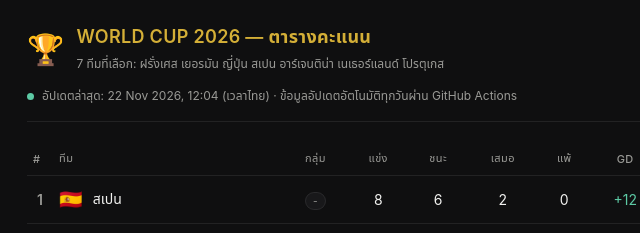
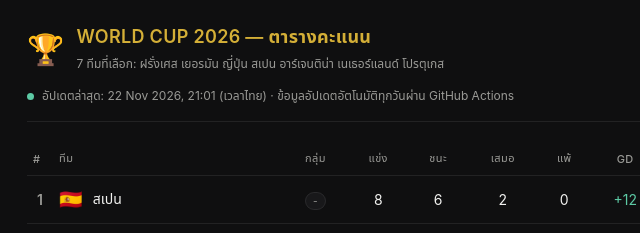
Before and after one commit to boatwonderrama-star/WC2026, a plain HTML site: page docs/index.html in a window 1280 px wide. Shown: the top 233 px of the page, 253-893 px from the left. Drawn offline with Linux system fonts and the light colour scheme.

```diff
--- a/docs/index.html
+++ b/docs/index.html
@@ -59,7 +59,7 @@
 
   <div class="status-bar">
     <span class="status-dot"></span>
-    <span>อัปเดตล่าสุด: 22 Nov 2026, 12:04 (เวลาไทย) · ข้อมูลอัปเดตอัตโนมัติทุกวันผ่าน GitHub Actions</span>
+    <span>อัปเดตล่าสุด: 22 Nov 2026, 21:01 (เวลาไทย) · ข้อมูลอัปเดตอัตโนมัติทุกวันผ่าน GitHub Actions</span>
   </div>
 
   <table>
```
